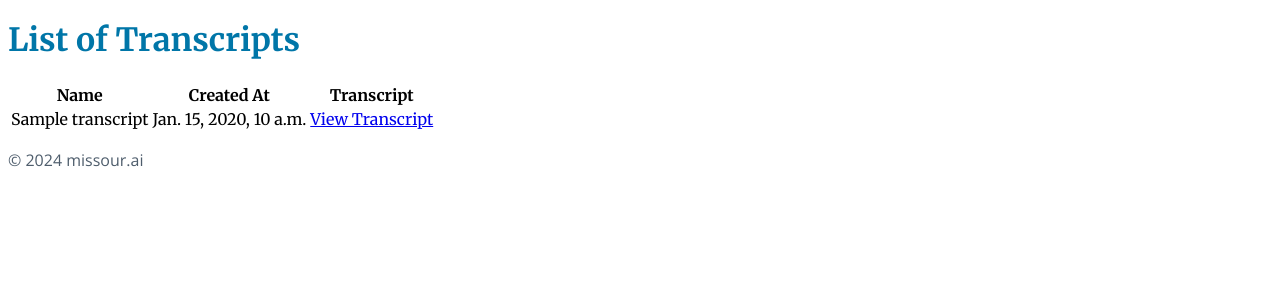
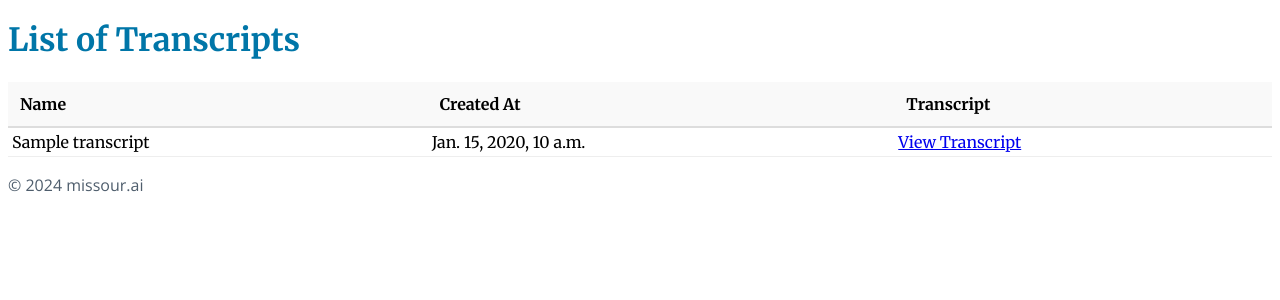
Before and after one commit to KarlSchoch/missour.ai, a Django app: page /transcription/transcripts/ in a window 1280 px wide. Shown: the part 93-393 px from the top of the page. Run offline with Django 5.2, Linux system fonts and the light colour scheme; a user stored in the database is signed in; tables that the repository leaves empty hold one stand-in row (values such as "Sample post").

Commit message:
Improves styling for the transcript list page, focusing on the table

```diff
--- a/missourai_django/transcription/static/transcription/css/style.css
+++ b/missourai_django/transcription/static/transcription/css/style.css
@@ -188,3 +188,35 @@ input[type="file"]::file-selector-button:hover {
     background-color: rgba(255, 255, 255, 0.8); /* State White with reduced opacity */
     color: #0076A8; /* River Blue for text */
 }
+
+/* transcripts.html */
+.table-container {
+    max-height: 65vh;
+    overflow: auto;
+}
+table {
+    width: 100%;
+    border-collapse: collapse;
+}
+thead th {
+    background-color: #f9f9f9;
+    position: sticky;
+    top: 0;
+    z-index: 1;
+    text-align: left;
+    padding: 12px;
+    border-bottom: 2px solid #ddd;
+    font-weight: bold;
+}
+tbody td {
+    padding: 0.25rem;
+    border-bottom: 1px solid #eee;
+}
+/* zebra striping with low opacity slate gray and low opacity river blue hover affect */
+tbody tr:nth-child(even) {
+    background-color: rgba(78, 93, 108, 0.1);
+}
+tbody tr:nth-child(even):hover,
+tbody tr:nth-child(odd):hover {
+    background-color: rgba(0, 118, 168, 0.3);
+}
--- a/missourai_django/transcription/templates/transcription/transcripts.html
+++ b/missourai_django/transcription/templates/transcription/transcripts.html
@@ -4,6 +4,7 @@
 
 {% block content %}
 <h1>List of Transcripts</h1>
+<div class="table-container">
     <table>
         <thead>
             <tr>
@@ -24,4 +25,5 @@
             {% endfor %}
         </tbody>
     </table>
+</div>
 {% endblock %}
```
Also changed, not shown: planning.md (+3 -2 lines). Lines whose indentation alone changed are shown as unchanged.
